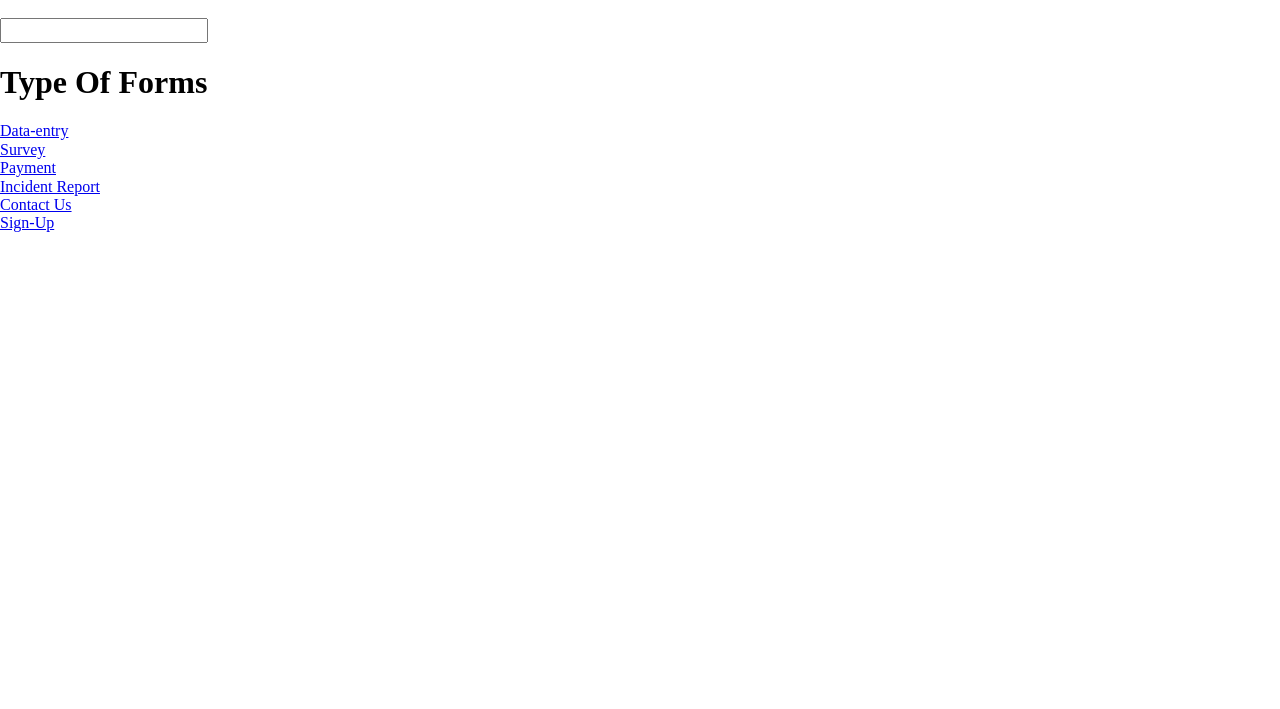
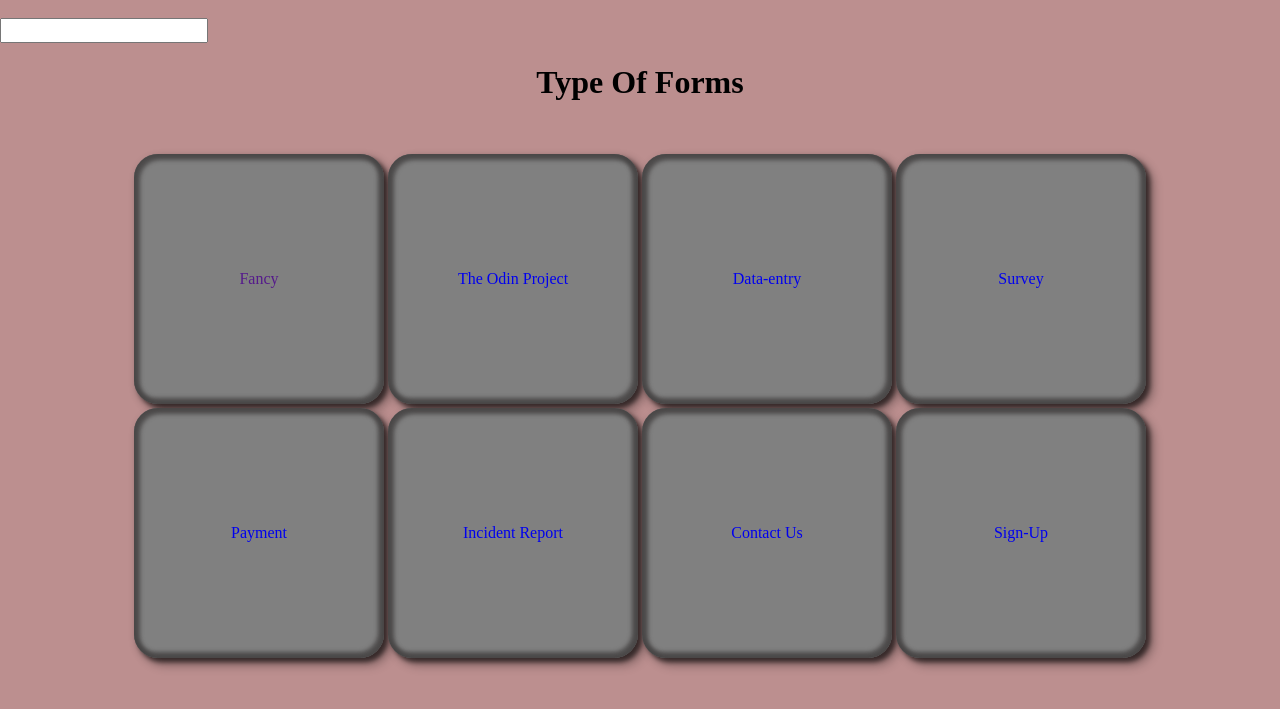
Before and after one commit to Chukeze/Form-U-Later, a plain HTML site: page index.html in a window 1280 px wide. Drawn offline with Linux system fonts and the light colour scheme.

Commit message:
Style Homepage

```diff
--- a/assests/components/Payment/payment.css
+++ b/assests/components/Payment/payment.css
@@ -101,12 +101,14 @@ section{
     padding: 1rem 1rem;
 }
 
-legend, .container label{
+.container  label{
     color: var(--text-color);
 }
 
+
 legend{
     font-weight: var(--font-weight-bold);
+    color: white;
 }
 
 label{
@@ -224,4 +226,5 @@ button{
         text-align: center;
         color: var(--text-color);
     }
+
 }
--- a/assests/components/TopForm/topform.css
+++ b/assests/components/TopForm/topform.css
@@ -169,6 +169,9 @@ a{
     color:rgb(62, 91, 47);
     font-size: larger;
 }
+#home{
+    color: white;
+}
 /** Utility classes*/
 .padding-block{
     padding: .5rem 2rem;
--- a/index.html
+++ b/index.html
@@ -18,8 +18,8 @@
     <div class="wrapper">
         <h1>Type Of Forms</h1>
         <div class="form-selection-container">
-            <div class="forms"><a href=""></a></div>
-            <div class="forms"><a href=""></a></div>
+            <div class="forms"><a href="">Fancy</a></div>
+            <div class="forms"><a href="./assests/components/TopForm/The_odin_project_form.html">The Odin Project</a></div>
             <div class="forms"><a href="./assests/components/Data-entry/data_entry.html">Data-entry</a></div>
             <div class="forms"><a href="./assests/components/Survey/survey.html">Survey</a></div>
             <div class="forms"><a href="./assests/components/Payment/payment.html">Payment</a></div>
@@ -28,6 +28,7 @@
             <div class="forms"><a href="./assests/components/Sign-Up/signup.html">Sign-Up</a></div>
         </div>
     </div>
+</section>
     <footer>
         <div class="wrapper">
             <a href=""></a>
@@ -35,6 +36,5 @@
             <p class="phone">    </p>
         </div>
     </footer>
-</section>
 </body>
 </html>
--- a/style.css
+++ b/style.css
@@ -0,0 +1,46 @@
+body{
+    padding: 0;
+    margin: 0;
+    background-color: rosybrown;
+}
+
+.wrapper{
+    display: flex;
+    flex-direction: column;
+    justify-content: center;
+    align-items: center;
+}
+h1{
+    text-align: center;
+}
+
+.form-selection-container{
+    display: grid;
+    grid-template: repeat(2,1fr)/ repeat(4,250px);
+    place-items: center;
+    gap: .25rem;
+    padding: 2rem 1rem;
+}
+.forms{
+    width: 250px;
+    height: 250px;
+
+    background-color: grey;
+    border-radius: 1.5rem;
+    box-shadow: 4px 4px 4px rgba(0, 0, 0, .5), inset 2px 2px 4px 4px rgba(70, 68, 68, 0.85), inset -2px -2px 4px 4px rgba(70, 68, 68, 0.85) ;
+    filter: drop-shadow(4px 4px 4px rgba(0,0,0,.45));
+
+    display: flex;
+    justify-content: center;
+    align-items: center;
+}
+
+.forms:hover{
+    transform: perspective(500px) rotateX(45deg);
+    padding-bottom: 30px;
+    transition: all .5s ease-in-out;
+}
+
+.forms > a{
+    text-decoration: none;
+}
```
Also changed, not shown: assests/components/Contact_Us/contact.html (+1 -0 lines), assests/components/TopForm/The_odin_project_form.html (+1 -1 lines).
